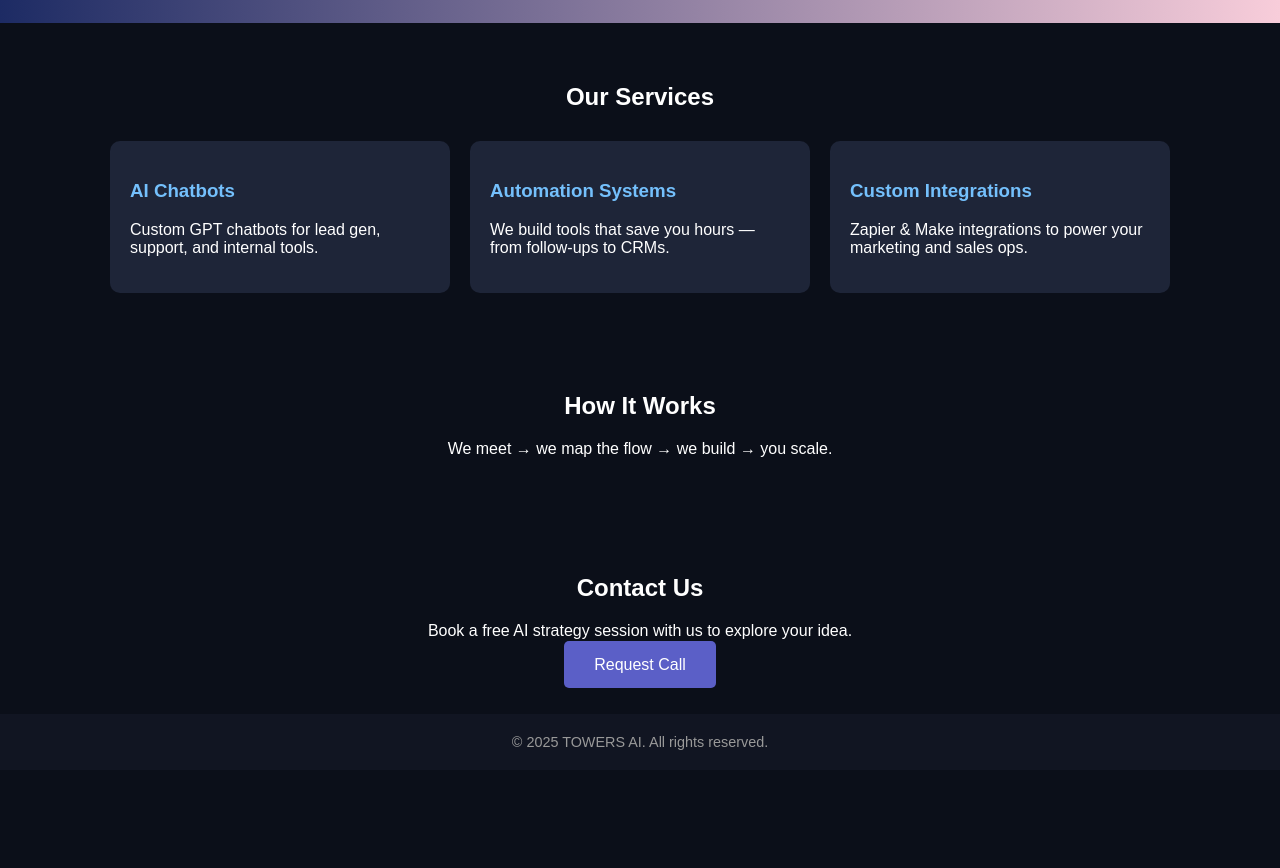
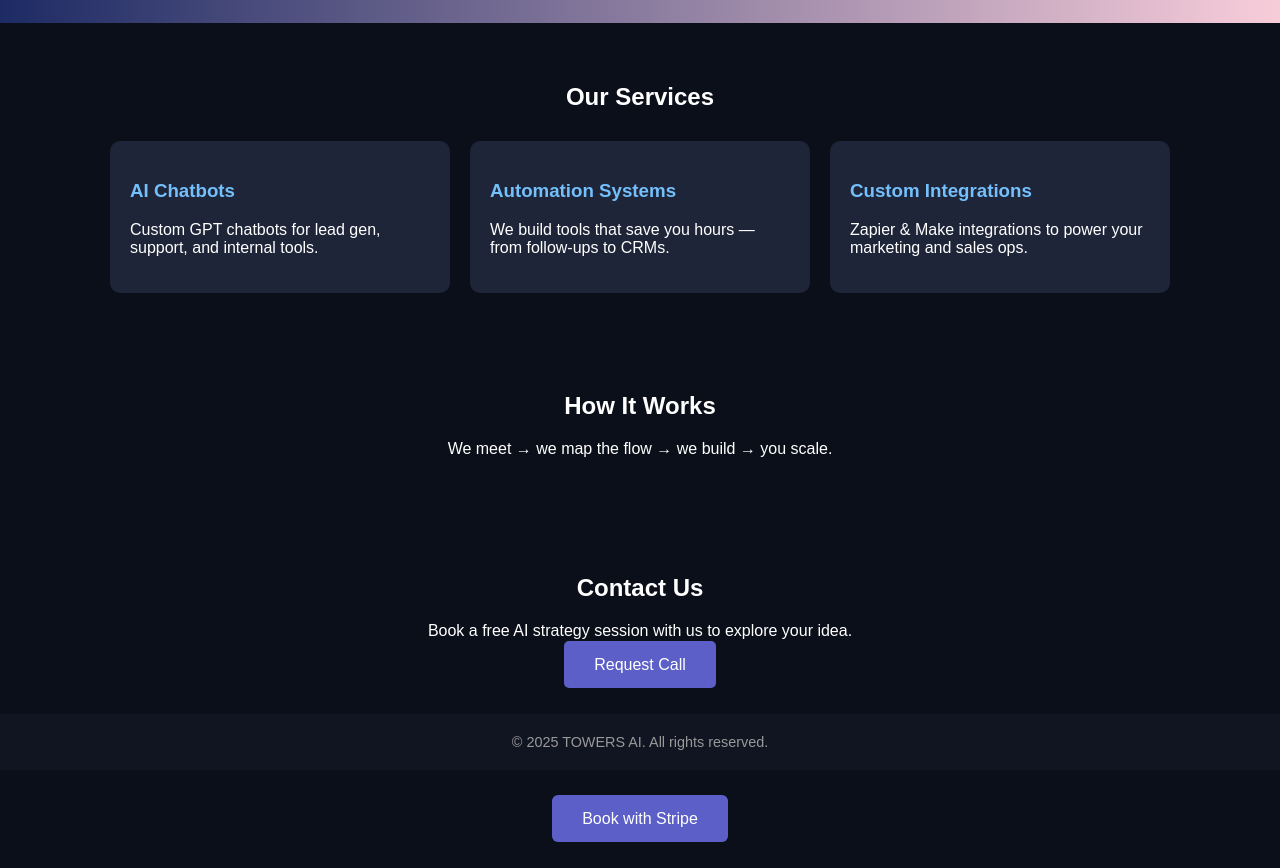
Before and after one commit to jtorres2930/towersai, a plain HTML site: page index.html in a window 1280 px wide. Shown: the part 221-1089 px from the top of the page. Before the commit the page ends 991 px from the top, so only its background shows below. Drawn offline with Linux system fonts and the light colour scheme.

Commit message:
Update index.html

```diff
--- a/index.html
+++ b/index.html
@@ -102,6 +102,10 @@
 <footer>
   &copy; 2025 TOWERS AI. All rights reserved.
 </footer>
-
+<div style="text-align: center; margin: 40px 0;">
+  <a href="https://buy.stripe.com/9B6bJ1fJa6GcePSbva4AU00" target="_blank" style="background-color: #5b5fc7; color: white; padding: 15px 30px; text-decoration: none; border-radius: 6px; font-size: 16px;">
+    Book with Stripe
+  </a>
+</div>
 </body>
 </html>
```
